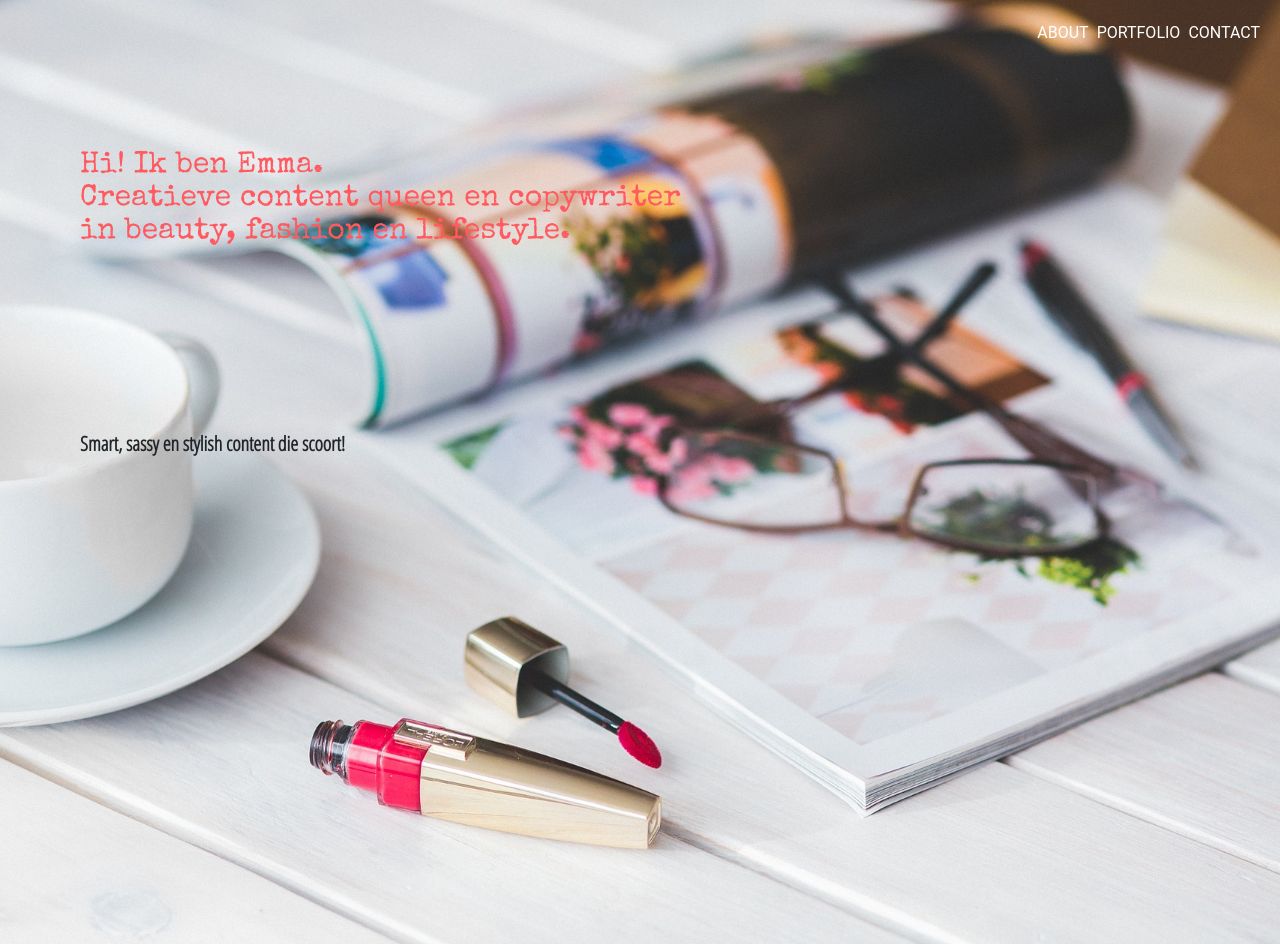
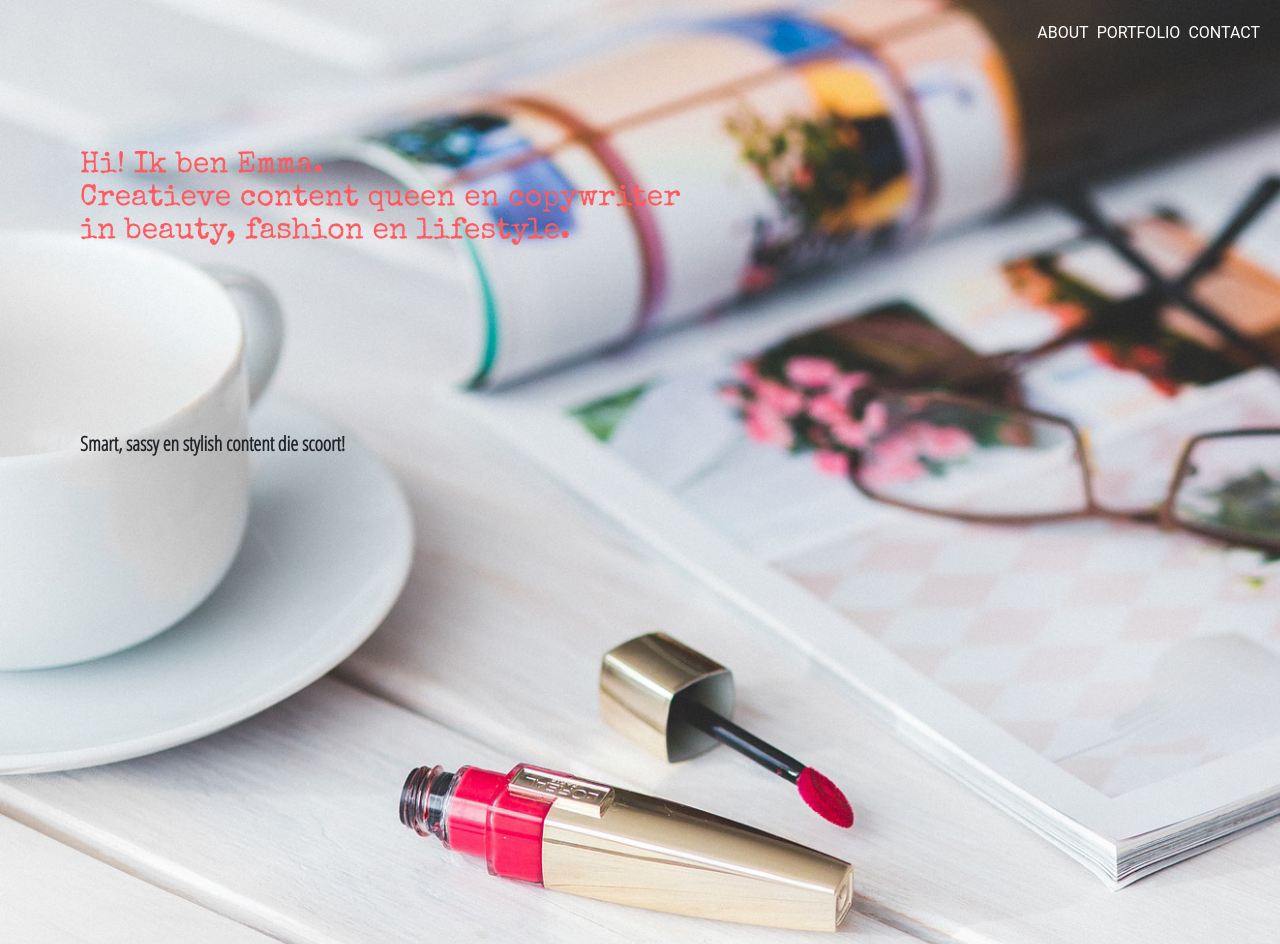
Before and after one commit to emmwagenaar/Nieuwe-website, a plain HTML site: page index.html in a window 1280 px wide. Shown: the top 944 px of the page. Drawn offline with nearby package versions, Linux system fonts and the light colour scheme.

Commit message:
11.10.2017 1

```diff
--- a/style.css
+++ b/style.css
@@ -82,7 +82,7 @@ a:hover {
 
 #banner {
   /* CHANGE THE BANNER TO YOUR PICTURE! */
-  background-image: url('images/banner.jpg');
+  background-image: url('images/banner2.jpg');
   width: 100%;
   background-size: cover;
   height: 120vh;
```
Also changed, not shown: images/banner2.jpg (added).
